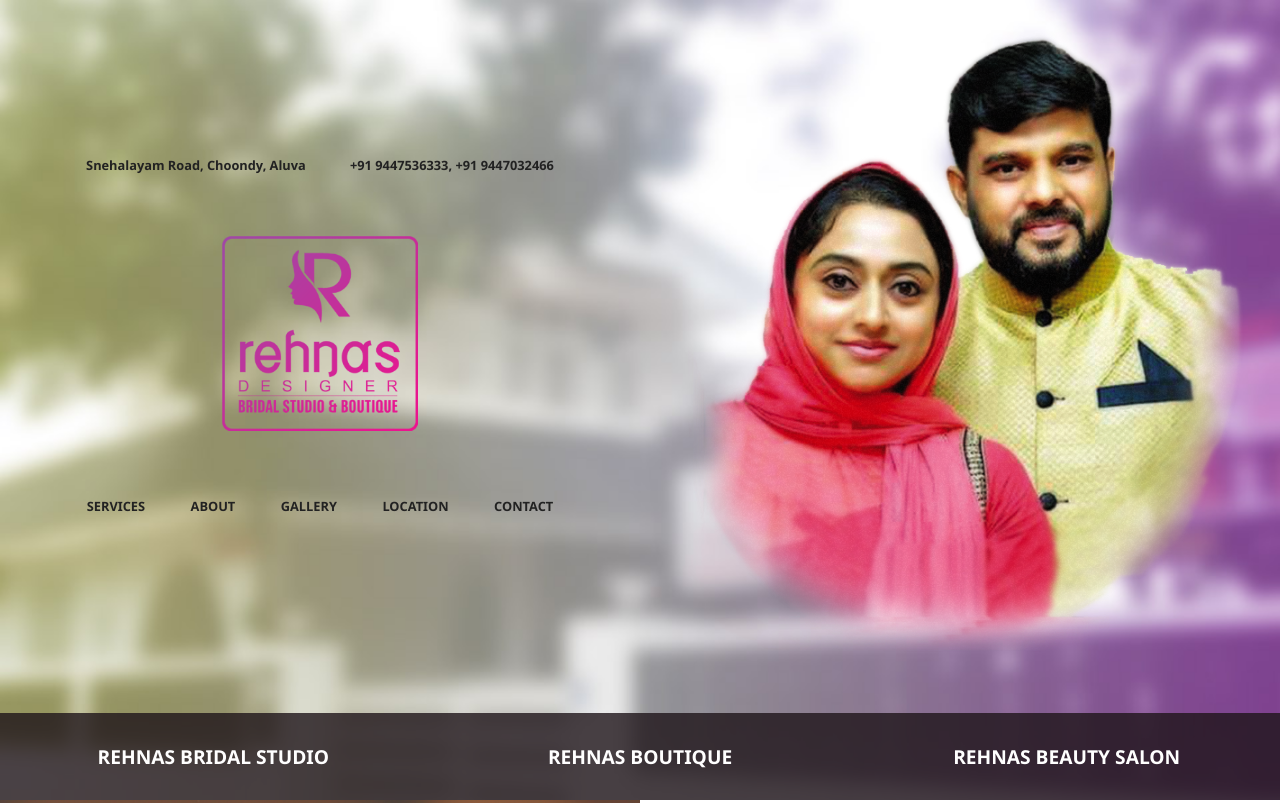
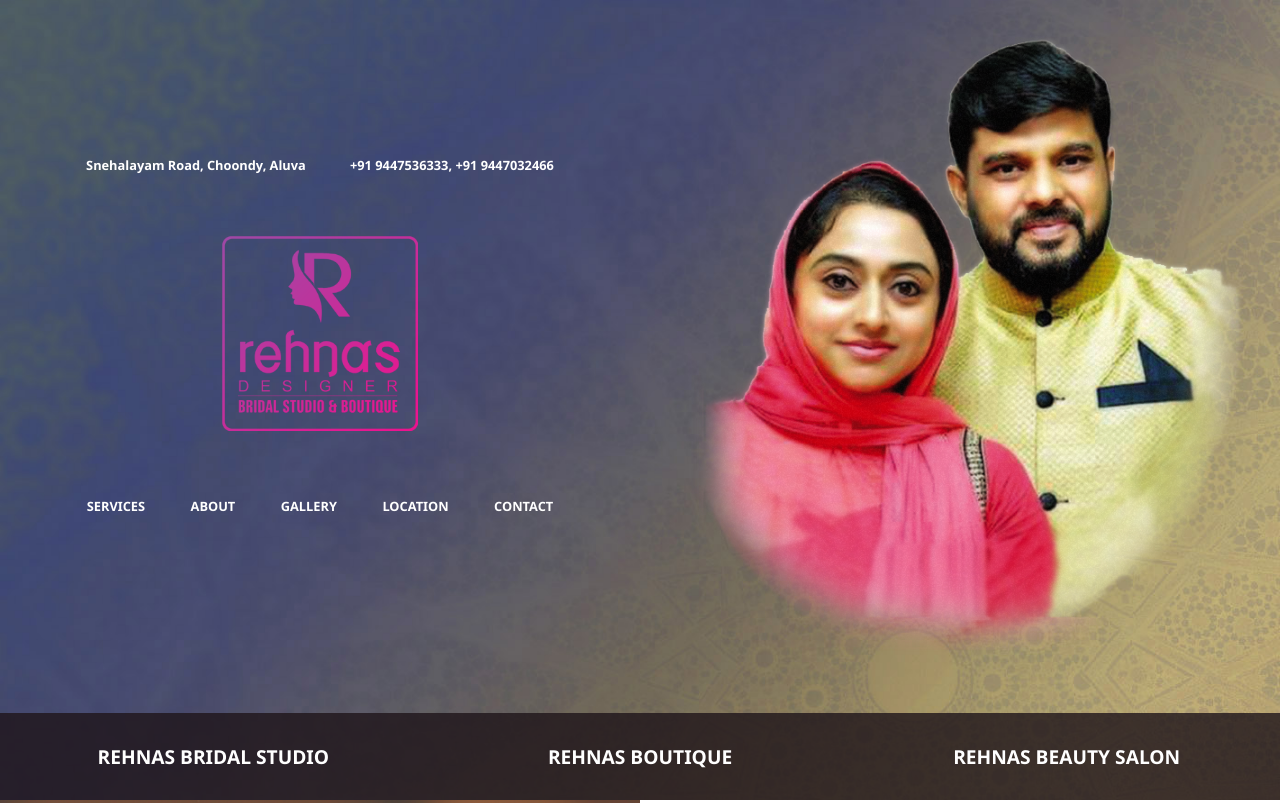
Before and after one commit to vinay-menon/rehdes, a plain HTML site: page index.html in a window 1280 px wide. Shown: the top 803 px of the page. Drawn offline with Linux system fonts and the light colour scheme.

Commit message:
chnged intro bg......again

```diff
--- a/css/rehnas.css
+++ b/css/rehnas.css
@@ -39,8 +39,8 @@ h2 {
     min-height: 100vh;
     background-image:
         /*url(../images/intro-head_bg.png),*/
-        /*url(../images/pattern3.jpg),*/
-        /**/url(../images/intro-bg.jpg)/*,*/
+        url(../images/pattern3.jpg)/*,*/
+        /*url(../images/intro-bg.jpg),*/
         /*linear-gradient(
             135deg,
             #000 20%,
@@ -68,7 +68,7 @@ h2 {
     flex-wrap: wrap;
     align-items: center;
     color: #fff;
-    color: #222;
+/*    color: #222;*/
 /*    padding: 120px 0 0;*/
     }
 
```
Also changed, not shown: css/rehnas.min.css.
